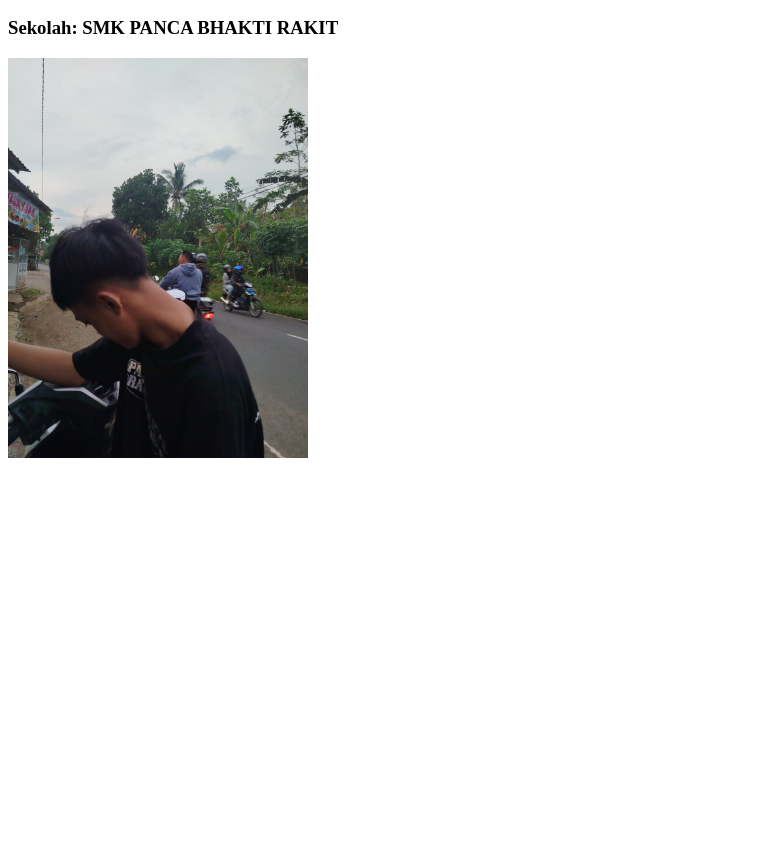
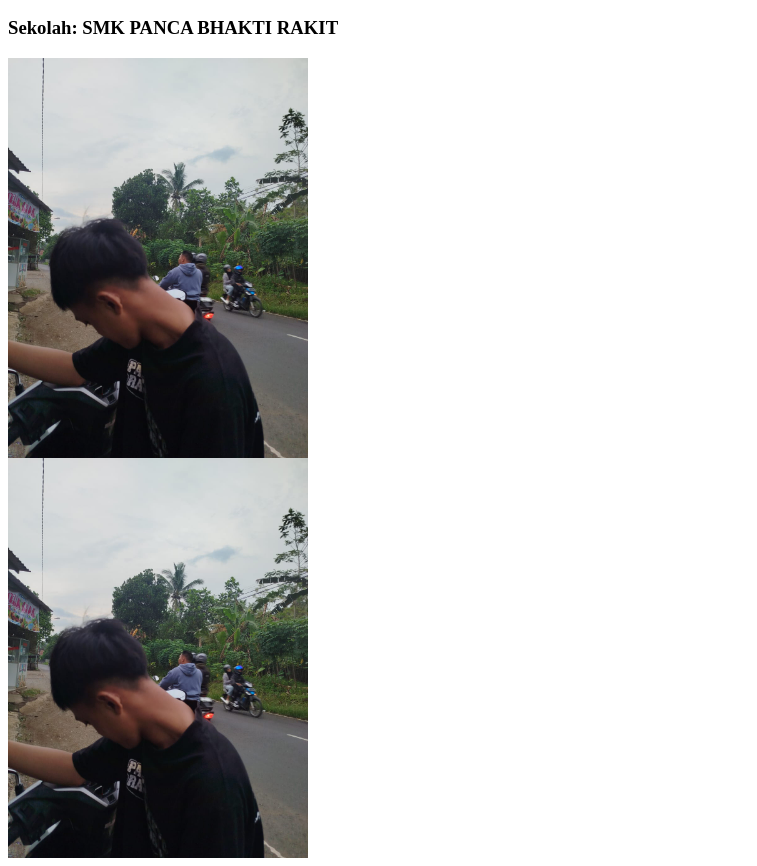
Before and after one commit to reihann27/reihan-cloud, a plain HTML site: page index.html in a window 1280 px wide. Shown: the part 96-962 px from the top of the page, without its empty margins (0-757 px from the left). Before the commit the page ends 800 px from the top, so only its background shows below. Drawn offline with Linux system fonts and the light colour scheme.

Commit message:
Duplicate image tag in index.html

```diff
--- a/index.html
+++ b/index.html
@@ -10,5 +10,7 @@
 <h2>Kelas: XII TKJ 2</h2>
 <h3>Sekolah: SMK PANCA BHAKTI RAKIT</h3>
 <img src="assets/reihan.jpeg"alt="foto saya"width="300">
+<br>
+<img src="assets/reihan.jpeg"alt="foto saya"width="300">
 </body>
 </html>
```
